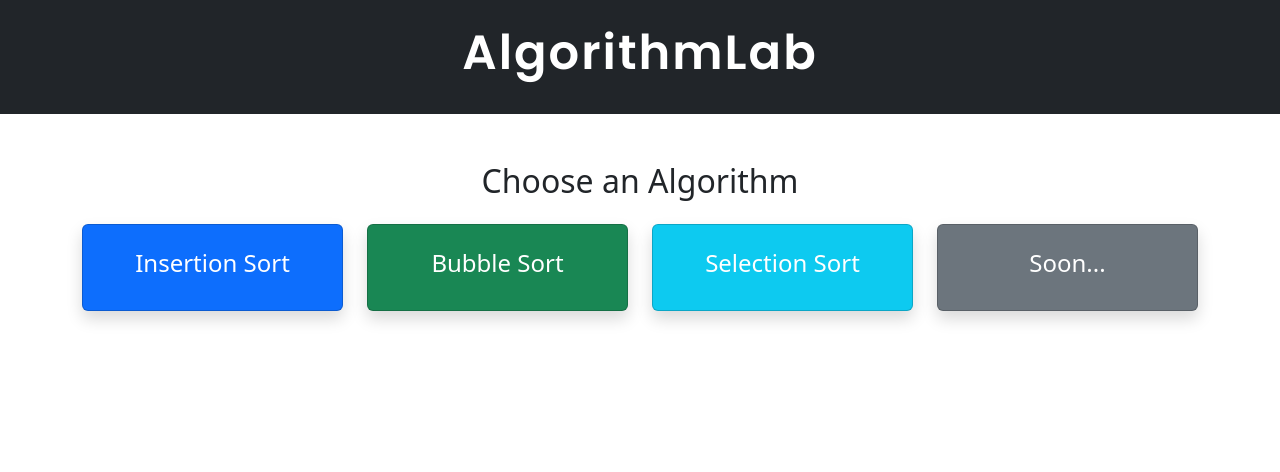
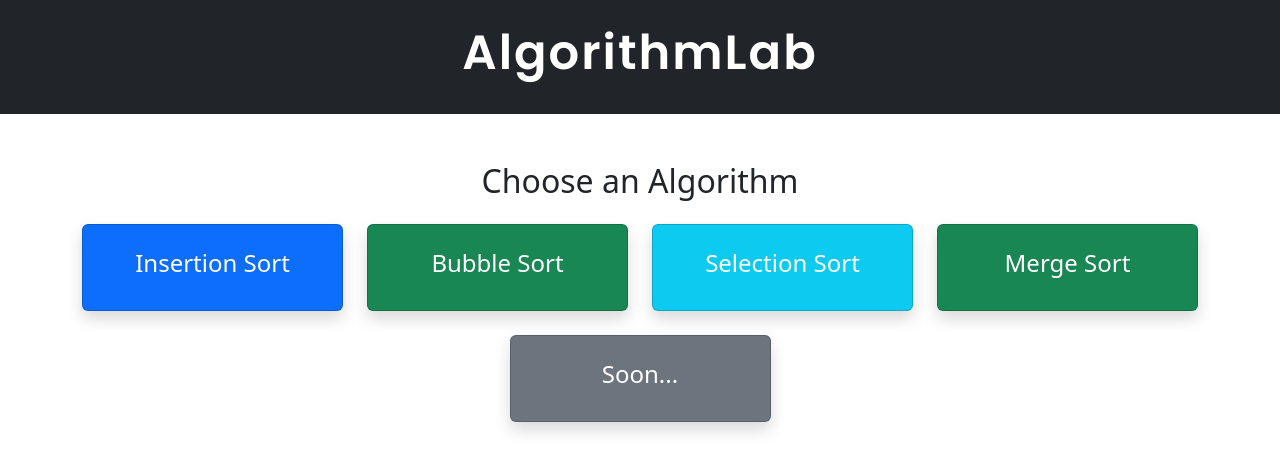
Before and after one commit to WiolaWysopal/AlgorithmLab, a React (Vite) app in the folder frontend/: page / in a window 1280 px wide. Shown: the top 472 px of the page. Built offline with nearby package versions, Linux system fonts and the light colour scheme; no server answers.

Commit message:
Add Merge Sort to main page

```diff
--- a/frontend/src/pages/Home.jsx
+++ b/frontend/src/pages/Home.jsx
@@ -31,6 +31,14 @@ function Home() {
           </Link>
         </div>
 
+        <div className="col-md-3">
+        <Link to="/merge-sort" className="text-decoration-none">
+          <div className="card shadow text-center p-4 bg-success text-white">
+            <h4>Merge Sort</h4>
+          </div>
+        </Link>
+      </div>
+
         {/* Tu można dodać kolejne kafelki */}
         <div className="col-md-3">
           <div className="card shadow text-center p-4 bg-secondary text-white">
```
